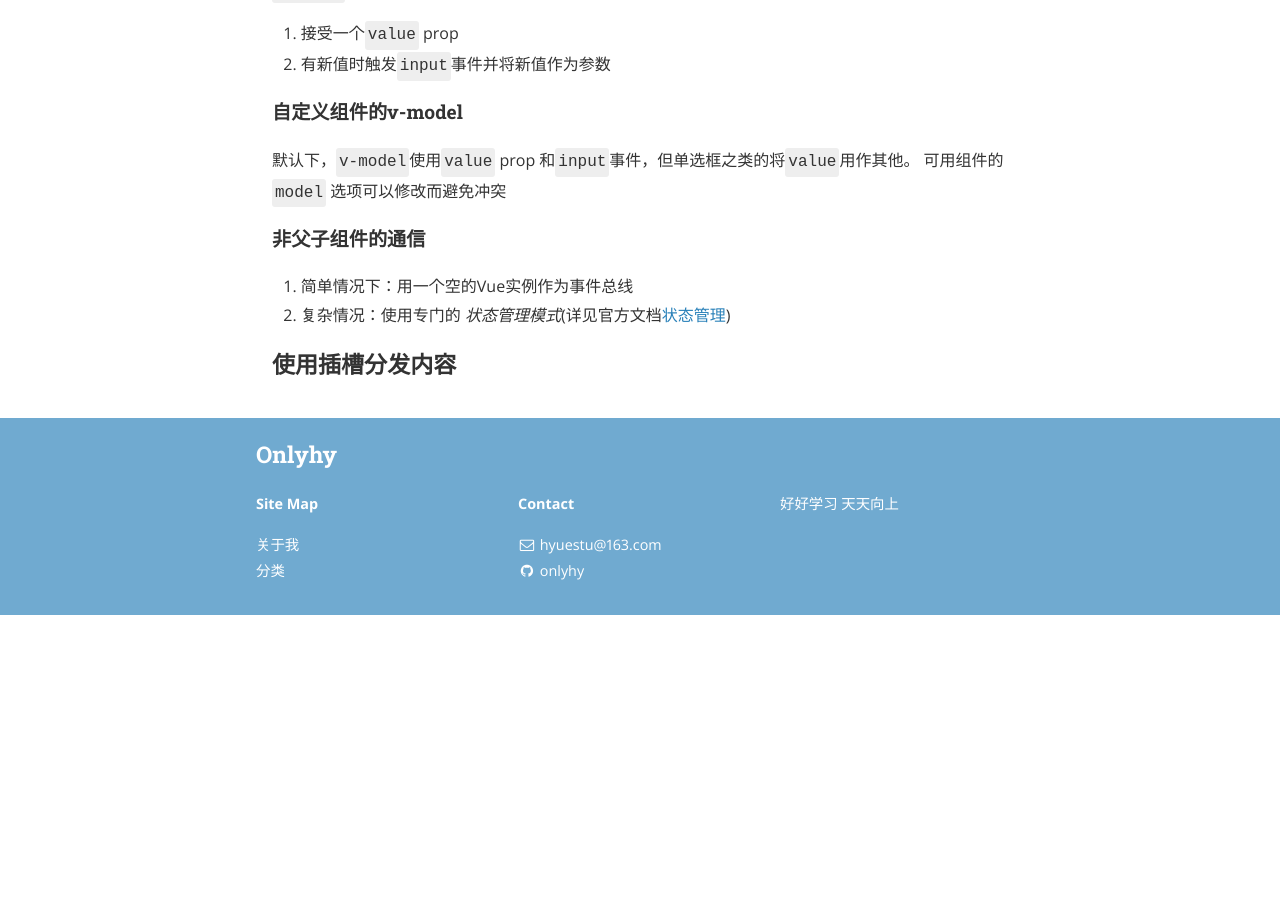
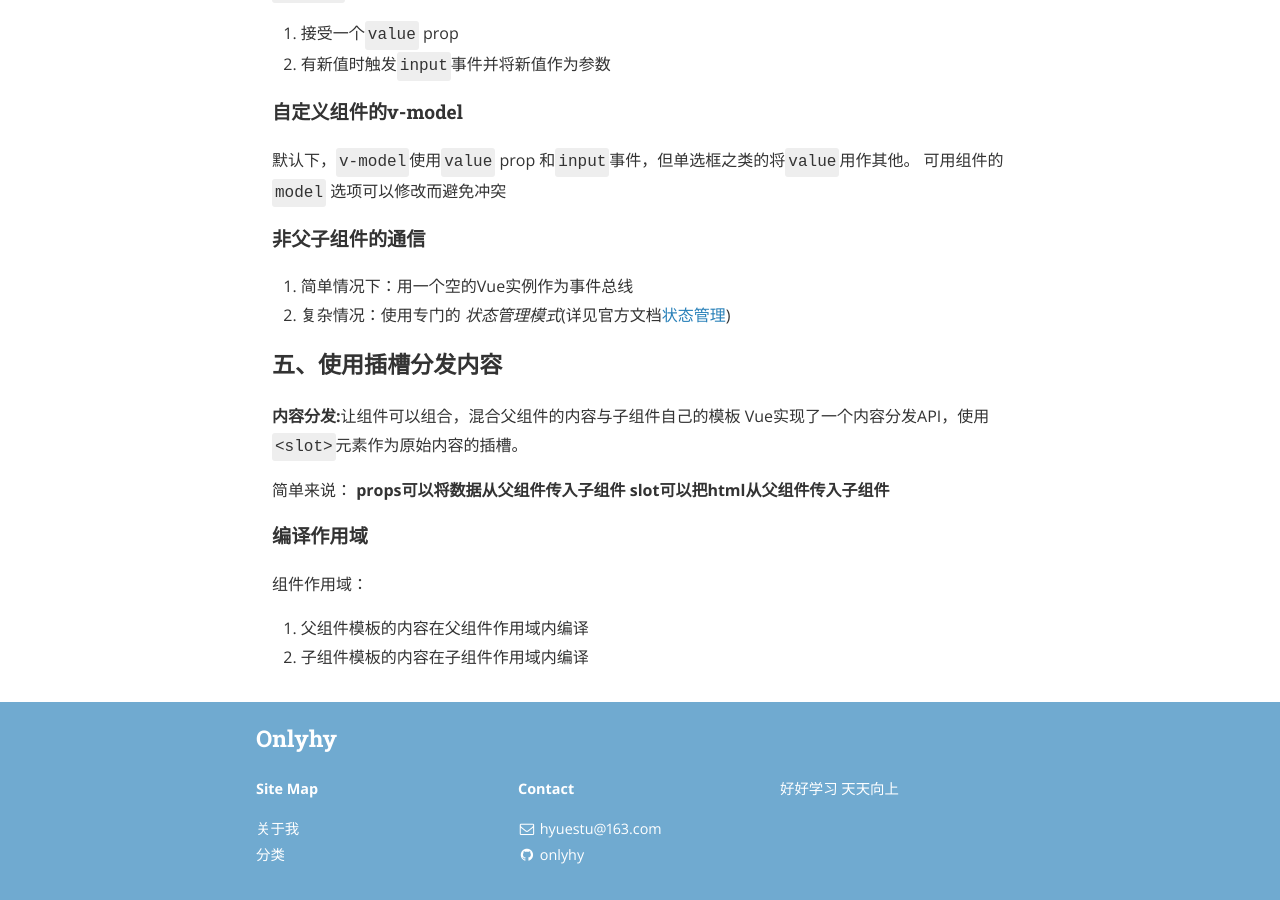
Before and after one commit to onlyhy/onlyhy.github.io, a Jekyll site: the page built from _posts/2018-04-12-Vue组件.markdown, in a window 1280 px wide and 900 px high, scrolled down 6223 px. Built offline with Jekyll 4.4.1, drawn with Linux system fonts in a browser that asks for light colours; nearby versions of some CDN libraries; before the commit the page ends 6838 px from its top, so only the background shows below that; some of the changed text lies outside the part shown.

Commit message:
:memo:  Vue-component

```diff
--- a/_posts/2018-04-12-Vue组件.markdown
+++ b/_posts/2018-04-12-Vue组件.markdown
@@ -14,7 +14,7 @@ author: onlyhy
   * 有些情况下，也可表现为用is特性进行扩展的原生HTML元素。
   * Vue 组件同时也都是 Vue 的实例，所以可接受相同的选项对象 (除了一些根级特有的选项) 并提供相同的 *生命周期钩子* （不懂含义，后期学习）
 
-### 使用组件
+### 一、使用组件
 
 #### 全局注册
 
@@ -237,4 +237,18 @@ Prop是单向绑定，父组件属性--->子组件，子组件--X-->父组件。
 2. 复杂情况：使用专门的 *状态管理模式*(详见官方文档[状态管理](https://cn.vuejs.org/v2/guide/state-management.html))
 
 
-### 使用插槽分发内容
+
+
+### 五、使用插槽分发内容
+<strong>内容分发:</strong>让组件可以组合，混合父组件的内容与子组件自己的模板
+Vue实现了一个内容分发API，使用`<slot>`元素作为原始内容的插槽。
+
+简单来说：
+**props可以将数据从父组件传入子组件**
+**slot可以把html从父组件传入子组件**
+
+
+#### 编译作用域
+  组件作用域：
+   1. 父组件模板的内容在父组件作用域内编译
+   2. 子组件模板的内容在子组件作用域内编译
```
Also changed, not shown: other parts of _posts/2018-04-12-Vue组件.markdown (+3 -3 lines).
